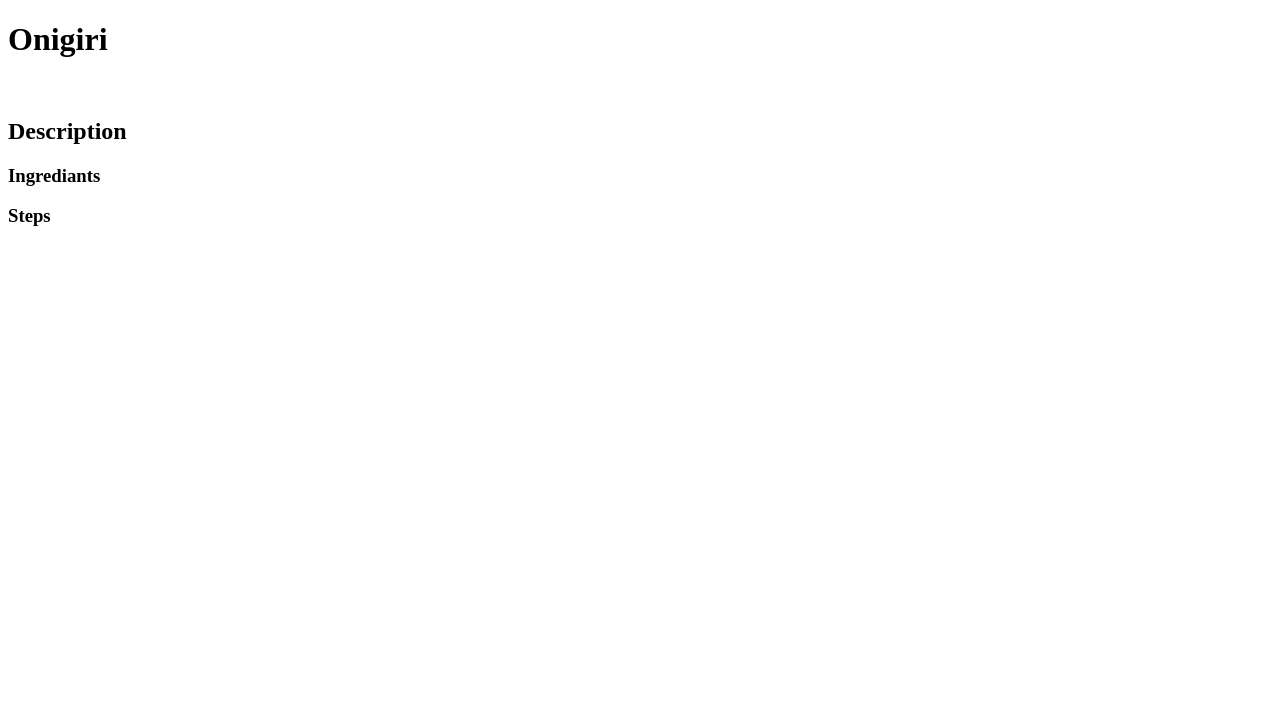
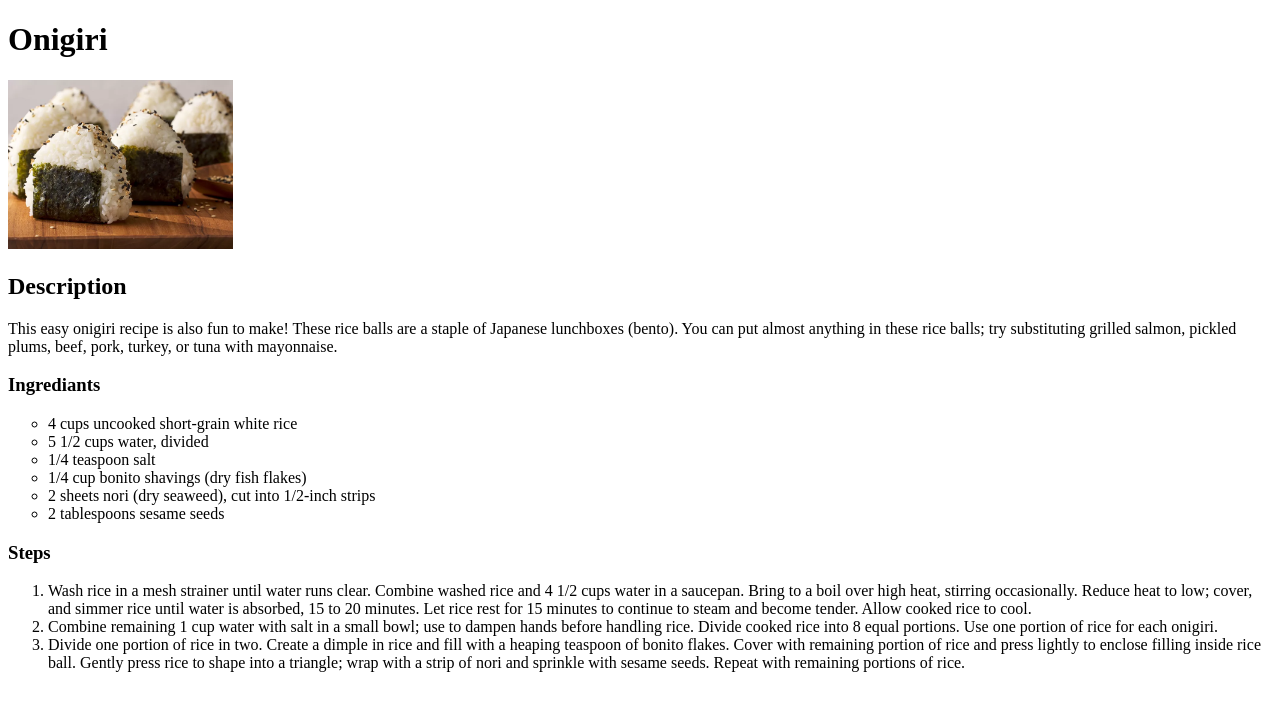
Before and after one commit to bisuketto0/odin-recipes, a plain HTML site: page recipes/onigiri.html in a window 1280 px wide. Drawn offline with Linux system fonts and the light colour scheme.

Commit message:
Add onigiri recipe details
Added the image, description, ingrediants and steps for preparation.

```diff
--- a/recipes/onigiri.html
+++ b/recipes/onigiri.html
@@ -10,16 +10,26 @@
 
 <body>
     <h1>Onigiri</h1>
-    <img src="" alt="">
+    <img src="../img/onigiri.jpg" alt="three onigiris on top of a wood surface and three more blurred onigiris on the back" width="225">
+
     <h2>Description</h2>
-    <p></p>
+    <p>This easy onigiri recipe is also fun to make! These rice balls are a staple of Japanese lunchboxes (bento). You can put almost anything in these rice balls; try substituting grilled salmon, pickled plums, beef, pork, turkey, or tuna with mayonnaise.</p>
+
     <h3>Ingrediants</h3>
     <ul type="circle">
+        <li>4 cups uncooked short-grain white rice</li>
+        <li>5 1/2 cups water, divided</li>
+        <li>1/4 teaspoon salt</li>
+        <li>1/4 cup bonito shavings (dry fish flakes)</li>
+        <li>2 sheets nori (dry seaweed), cut into 1/2-inch strips</li>
+        <li>2 tablespoons sesame seeds</li>
+    </ul>
 
-    </ul>
     <h3>Steps</h3>
     <ol>
-
+        <li>Wash rice in a mesh strainer until water runs clear. Combine washed rice and 4 1/2 cups water in a saucepan. Bring to a boil over high heat, stirring occasionally. Reduce heat to low; cover, and simmer rice until water is absorbed, 15 to 20 minutes. Let rice rest for 15 minutes to continue to steam and become tender. Allow cooked rice to cool. </li>
+        <li>Combine remaining 1 cup water with salt in a small bowl; use to dampen hands before handling rice. Divide cooked rice into 8 equal portions. Use one portion of rice for each onigiri. </li>
+        <li>Divide one portion of rice in two. Create a dimple in rice and fill with a heaping teaspoon of bonito flakes. Cover with remaining portion of rice and press lightly to enclose filling inside rice ball. Gently press rice to shape into a triangle; wrap with a strip of nori and sprinkle with sesame seeds. Repeat with remaining portions of rice. </li>
     </ol>
 </body>
 
```
